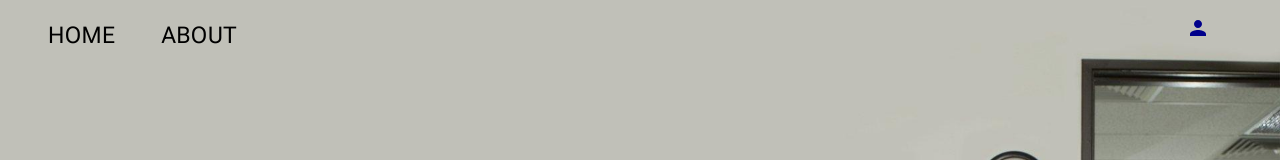
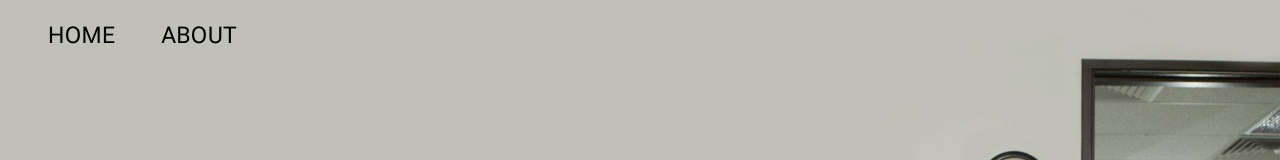
Before and after one commit to greasonek/office-trivia, a React (Create React App) app: page / in a window 1280 px wide. Shown: the top 160 px of the page. Built offline with nearby package versions, Linux system fonts and the light colour scheme.

Commit message:
Took away log in button and page, edited header component to comment out all login page related code for now

```diff
--- a/src/App.jsx
+++ b/src/App.jsx
@@ -4,7 +4,7 @@ import Home from './components/Home';
 import About from './components/About';
 import Game from './components/Game';
 import Error from './components/errorHandling/Error';
-import Login from './components/Login';
+// import Login from './components/Login';
 
 import { BrowserRouter, Routes, Route } from 'react-router-dom';
 
@@ -18,7 +18,7 @@ function App() {
           <Route path='/home' element={<Home/>}/>
           <Route path='/about' element={<About/>}/>
           <Route path='/game' element={<Game/>}/>
-          <Route path='login' element={<Login/>} />
+          {/* <Route path='login' element={<Login/>} /> */}
           <Route path='*' element={<Error/>}/>
 
         </Routes>
--- a/src/assets/data.js
+++ b/src/assets/data.js
@@ -32,7 +32,7 @@ export const data = [
     answer: 3
   },
   {
-    question: "Who does Michael award 'Hottest in the office' at the 8th annual Dundie Awards?",
+    question: "Who does Michael award 'Hottest in the Office' at the 8th annual Dundie Awards?",
     option1: "Ryan",
     option2: "Jim",
     option3: "Pam",
--- a/src/components/Header.js
+++ b/src/components/Header.js
@@ -1,13 +1,13 @@
 import React from "react";
 import { Button } from "@mui/material";
-import PersonIcon from '@mui/icons-material/Person';
-import { useNavigate } from "react-router-dom";
+// import PersonIcon from '@mui/icons-material/Person';
+// import { useNavigate } from "react-router-dom";
 
 function Header () {
-  const navigate = useNavigate()
-  const handleLogIn = () => {
-    navigate('/login');
-  }
+  // const navigate = useNavigate()
+  // const handleLogIn = () => {
+  //   navigate('/login');
+  // }
 
   return (
     <div className="nav">
@@ -15,11 +15,11 @@ function Header () {
           <Button variant='text' ><a href='/' className="home">Home</a></Button>
           <Button><a href='/about' className="home">About</a></Button>
       </ul>
-      <div className="login">
+      {/* <div className="login">
         <ul>
           <Button onClick={handleLogIn}><PersonIcon sx={{ color: "darkblue"}} >login</PersonIcon></Button>
         </ul>
-      </div>
+      </div> */}
     </div>
   )
 }
```
